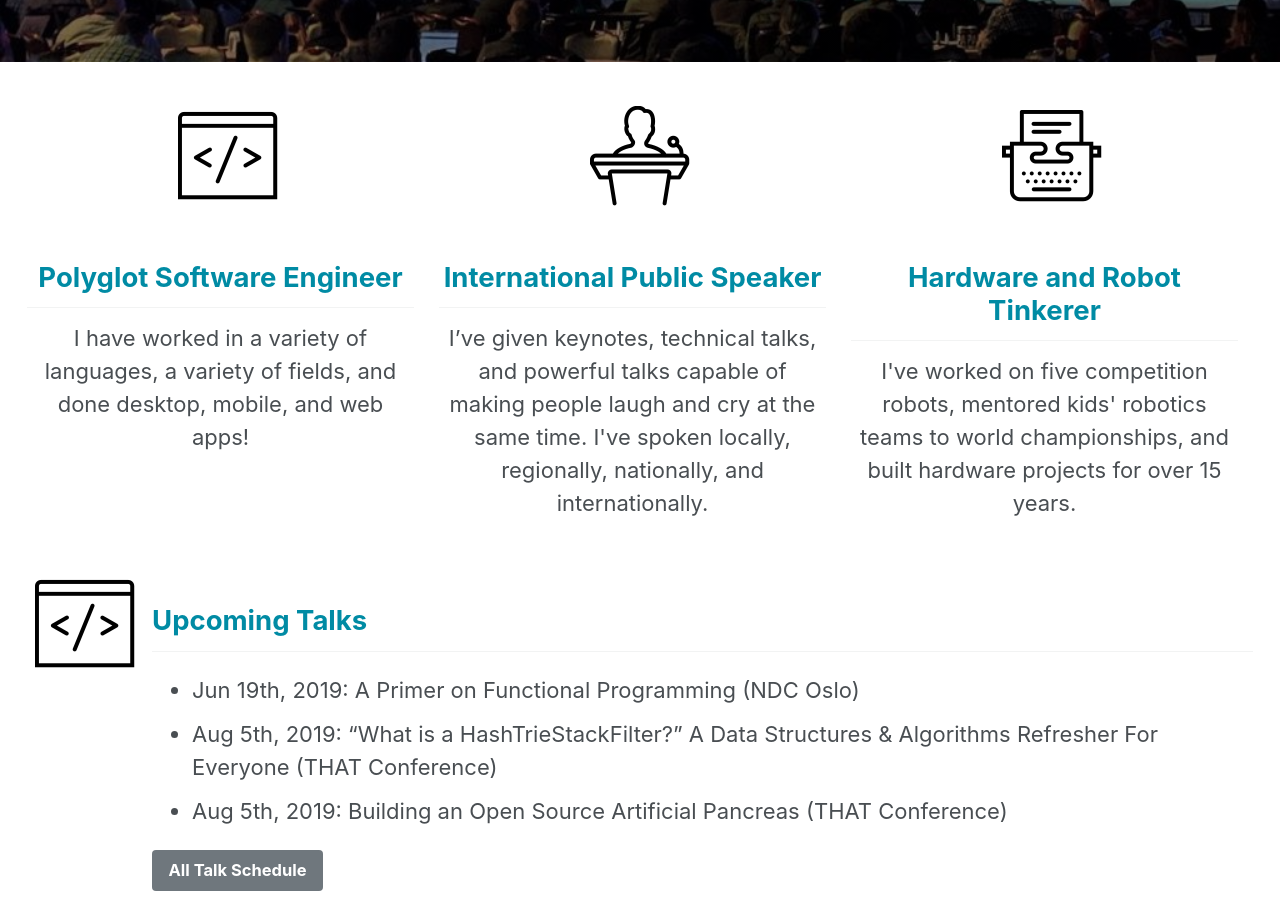
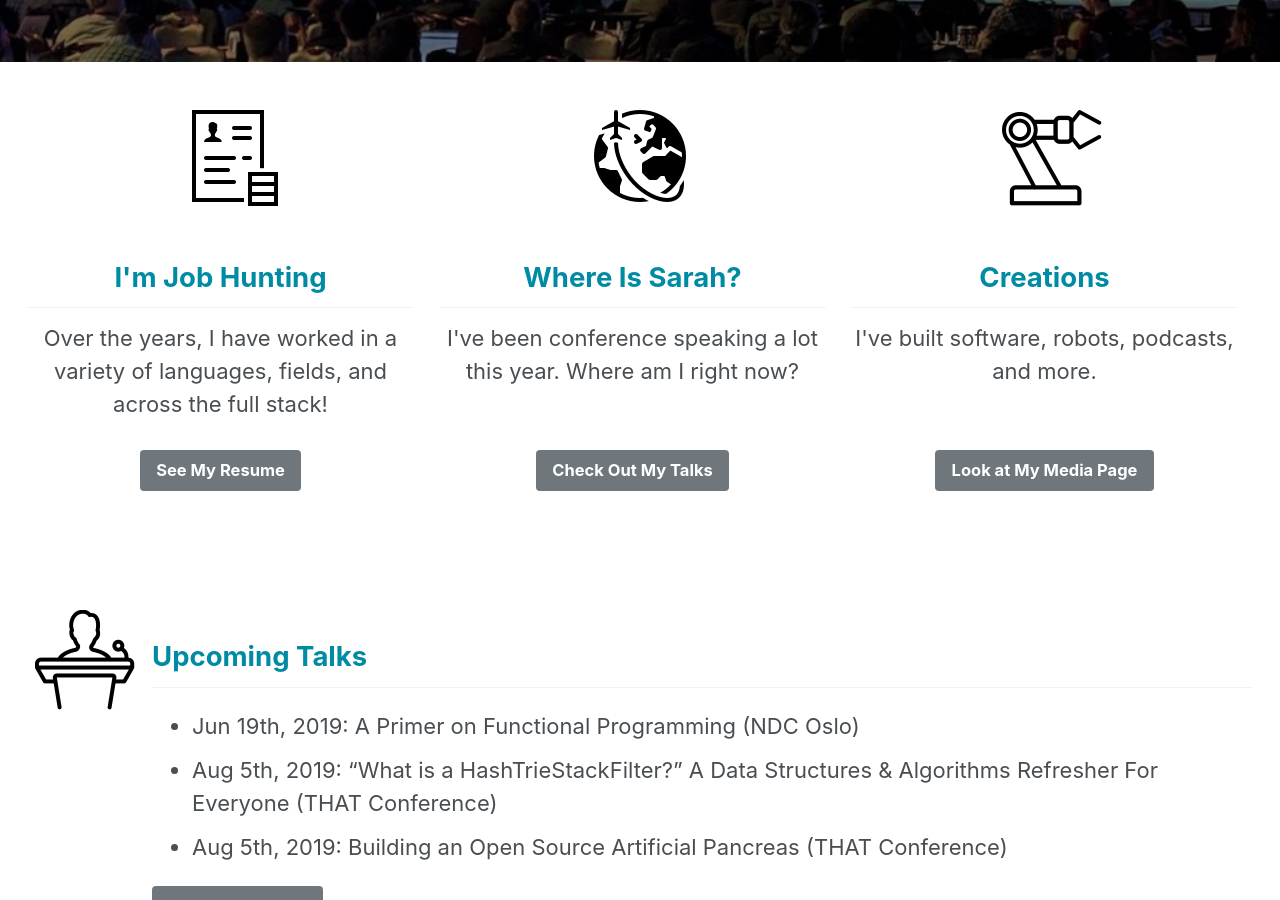
Before and after one commit to geekygirlsarah/geekygirlsarah.com, a Jekyll site: the page built from index.html, in a window 1280 px wide and 900 px high, scrolled down 400 px. Built offline with Jekyll 4.4.1, drawn with Linux system fonts in a browser that asks for light colours; cached includes are drawn as plain includes; nearby versions of some CDN libraries; the list of posts is cut into pages by our own code.

Commit message:
Add more icons, update home page boxes

```diff
--- a/index.html
+++ b/index.html
@@ -21,35 +21,49 @@ intro:
 <div class="home_feature_table">
     <div class="home_feature_table_row">
         <div class="home_feature_table_cell_image">
-            <img src="assets/images/icons8-code-100.png" alt="Code icon" class="home_feature_cell_image_center" />
+            <img src="assets/images/icons8-applicant-100.png" alt="Resume icon" class="home_feature_cell_image_center" />
         </div>
         <div class="home_feature_table_cell_image">
-            <img src="assets/images/icons8-lecturer-100.png" alt="Lecturer icon" class="home_feature_cell_image_center" />
+            <img src="assets/images/icons8-around-the-globe-filled-100.png" alt="Globe icon" class="home_feature_cell_image_center" />
         </div>
         <div class="home_feature_table_cell_image">
-            <img src="assets/images/icons8-blog-100.png" alt="Blog icon"  class="home_feature_cell_image_center" />
+            <img src="assets/images/icons8-robot-100.png" alt="Robot icon"  class="home_feature_cell_image_center" />
         </div>
     </div>
     <div class="home_feature_table_row">
         <div class="home_feature_table_cell_third">
-            <h2>Polyglot Software Engineer</h2>
-            <p>I have worked in a variety of languages, a variety of fields, and done desktop, mobile, and web apps!</p>
+            <h2>I'm Job Hunting</h2>
+            <p>Over the years, I have worked in a variety of languages, fields, and across the full stack!</p>
         </div>
         <div class="home_feature_table_cell_third">
-            <h2>International Public Speaker</h2>
-            <p>I’ve given keynotes, technical talks, and powerful talks capable of making people laugh and cry at the same time. I've spoken locally, regionally, nationally, and internationally.</p>
+            <h2>Where Is Sarah?</h2>
+            <p>I've been conference speaking a lot this year. Where am I right now?</p>
         </div>
         <div class="home_feature_table_cell_third">
-            <h2>Hardware and Robot Tinkerer</h2>
-            <p>I've worked on five competition robots, mentored kids' robotics teams to world championships, and built hardware projects for over 15 years.</p>
+            <h2>Creations</h2>
+            <p>I've built software, robots, podcasts, and more. </p>
         </div>
     </div>
+    <div class="home_feature_table_row">
+      <div class="home_feature_table_cell_third">
+        <p><a href="resume/" class="btn btn--primary">See My Resume</a></p>
+      </div>
+      <div class="home_feature_table_cell_third">
+        <p><a href="speaking/" class="btn btn--primary">Check Out My Talks</a></p>
+      </div>
+      <div class="home_feature_table_cell_third">
+        <p><a href="resume/" class="btn btn--primary">Look at My Media Page</a></p>
+      </div>
+    </div>
 </div>
+
+<!-- a bit of extra space between the two tables -->
+<div><p>&nbsp;</p></div>
 
 <div class="home_feature_table">
     <div class="home_feature_table_row">
         <div class="home_feature_table_cell_image">
-            <img src="assets/images/icons8-code-100.png" alt="Code icon" />
+            <img src="assets/images/icons8-lecturer-100.png" alt="Speaker at podium icon" />
         </div>
         <div class="home_feature_table_cell">
             <h2>Upcoming Talks</h2>
@@ -59,7 +73,7 @@ intro:
     </div>
     <div class="home_feature_table_row">
         <div class="home_feature_table_cell_image">
-            <img src="assets/images/icons8-lecturer-100.png" alt="Lecturer icon" />
+            <img src="assets/images/icons8-micro-100.png" alt="Lecturer icon" />
         </div>
         <div class="home_feature_table_cell">
             <h2>Recent Podcasts</h2>
@@ -69,7 +83,7 @@ intro:
     </div>
     <div class="home_feature_table_row">
         <div class="home_feature_table_cell_image">
-            <img src="assets/images/icons8-blog-100.png" alt="Blog icon" />
+            <img src="assets/images/icons8-edit-file-100.png" alt="Blog icon" />
         </div>
         <div class="home_feature_table_cell">
             <h2>Recent Blog Posts</h2>
```
Also changed, not shown: _pages/contact.md (+1 -1 lines), assets/images/icons8-applicant-100.png (added), assets/images/icons8-around-the-globe-filled-100.png (added), assets/images/icons8-edit-file-100.png (added), assets/images/icons8-micro-100.png (added), assets/images/icons8-smartphone-ram-100.png (added).
